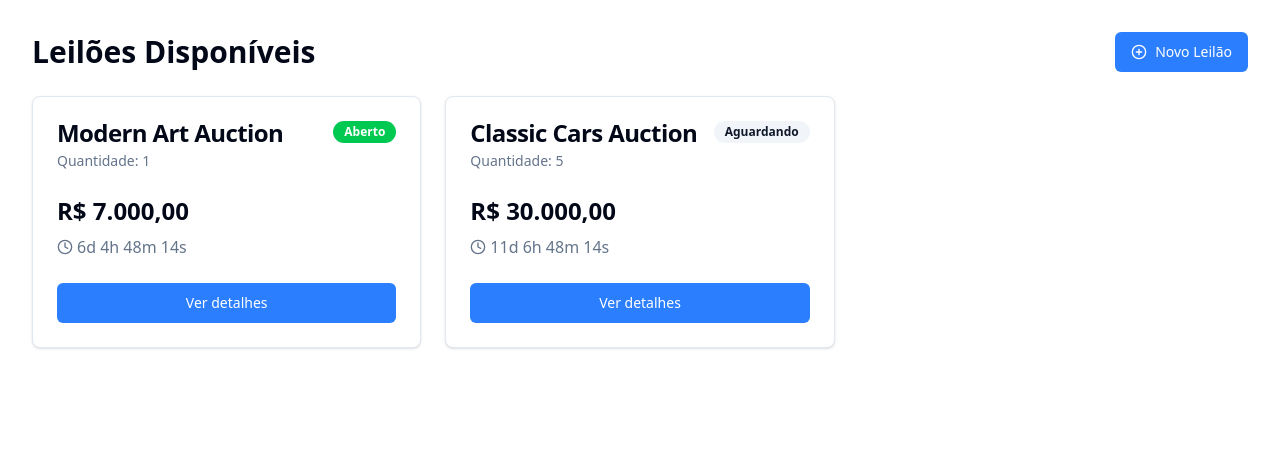
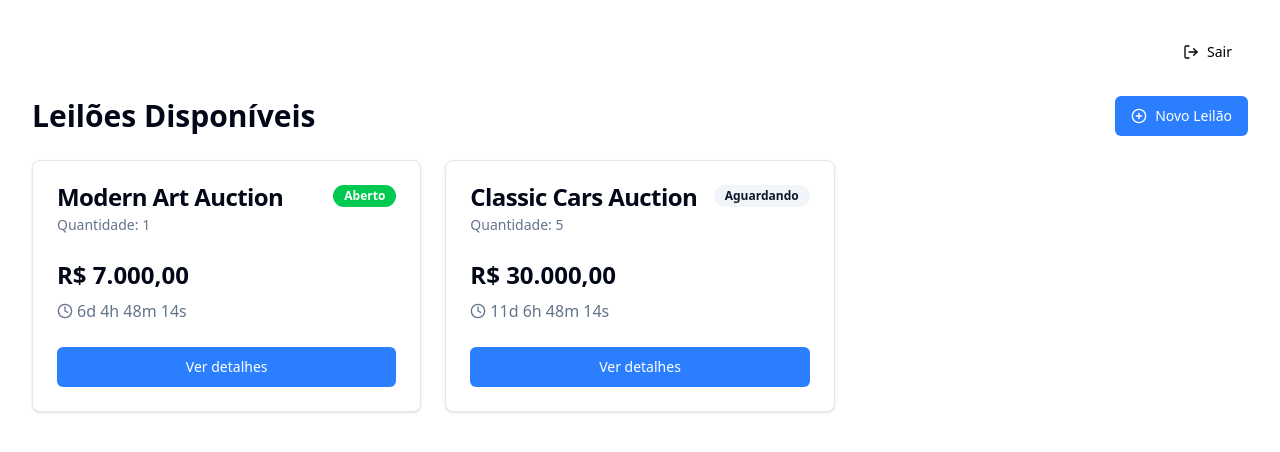
Before and after one commit to okumura-e/auction-app, a Next.js app: page / in a window 1280 px wide. Shown: the top 452 px of the page. Built offline with nearby package versions, Linux system fonts and the light colour scheme; no server answers; data requests are answered from the project's data file; sample sign-in values are in the browser's storage.

Commit message:
feat: add logout function

```diff
--- a/components/auctionList/index.tsx
+++ b/components/auctionList/index.tsx
@@ -4,12 +4,12 @@ import { Button } from "@/components/ui/button"
 import { Card, CardContent, CardDescription, CardFooter, CardHeader, CardTitle } from "@/components/ui/card"
 import { Badge } from "@/components/ui/badge"
 import type { Auction } from "@/types/index"
-import { PlusCircle } from "lucide-react"
+import { PlusCircle, LogOut } from "lucide-react"
 import { useAuth } from "@/context/auth-context"
 import AuctionTimer from "../auctionTimer"
 
 export default function AuctionList() {
-  const { user } = useAuth()
+  const { user, logout } = useAuth()
   const { data: auctions, isLoading } = useAuctions()
 
   if (isLoading) {
@@ -17,7 +17,11 @@ export default function AuctionList() {
   }
 
   return (
-    <div className="space-y-6">
+    <div className="space-y-6 flex flex-col">
+      <Button variant="ghost" className="self-end" onClick={logout}>
+        <LogOut className="mr-2 h-4 w-4" />
+        Sair
+      </Button>
       <div className="flex justify-between items-center">
         <h1 className="text-3xl font-bold">Leilões Disponíveis</h1>
         {user && user.role === "admin" && (
```
